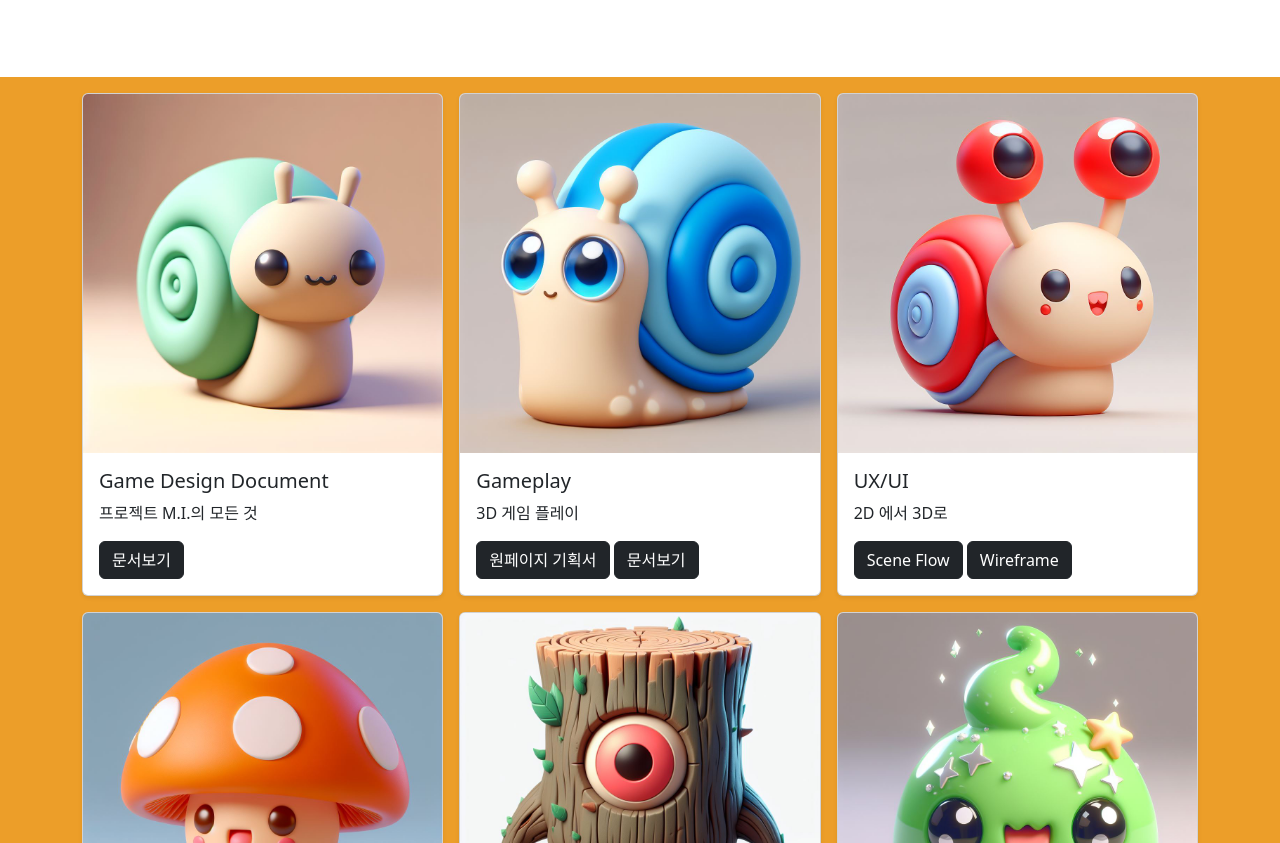
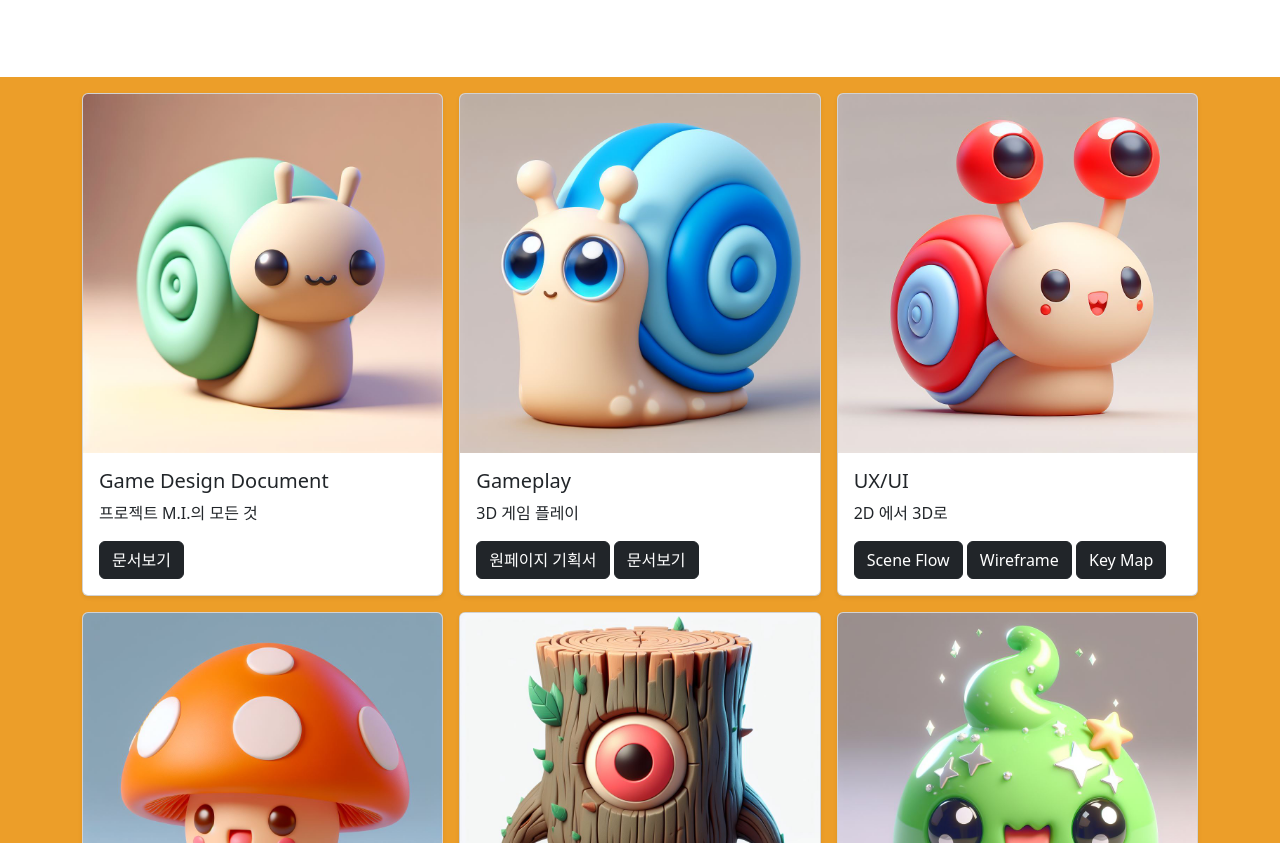
Before and after one commit to manjunh/manjunhantestsite1, a plain HTML site: page pages/mimain.html in a window 1280 px wide. Shown: the part 257-1100 px from the top of the page. Drawn offline with nearby package versions, Linux system fonts and the light colour scheme.

Commit message:
key map added on mi

```diff
--- a/pages/mimain.html
+++ b/pages/mimain.html
@@ -183,6 +183,7 @@
                 <p class="card-text">2D 에서 3D로</p>
                 <a href="/images/sceneflow.svg" class="btn btn-dark">Scene Flow</a>
                 <a href="/images/hudwireframe.svg" class="btn btn-dark">Wireframe</a>
+                <a href="/contents/mikeymap.pdf" class="btn btn-dark">Key Map</a>
                 <!-- <a href="/pages/page01-1.html" class="btn btn-info">IA보기</a> -->
               </div>
             </div>
```
Also changed, not shown: 1 other file.
